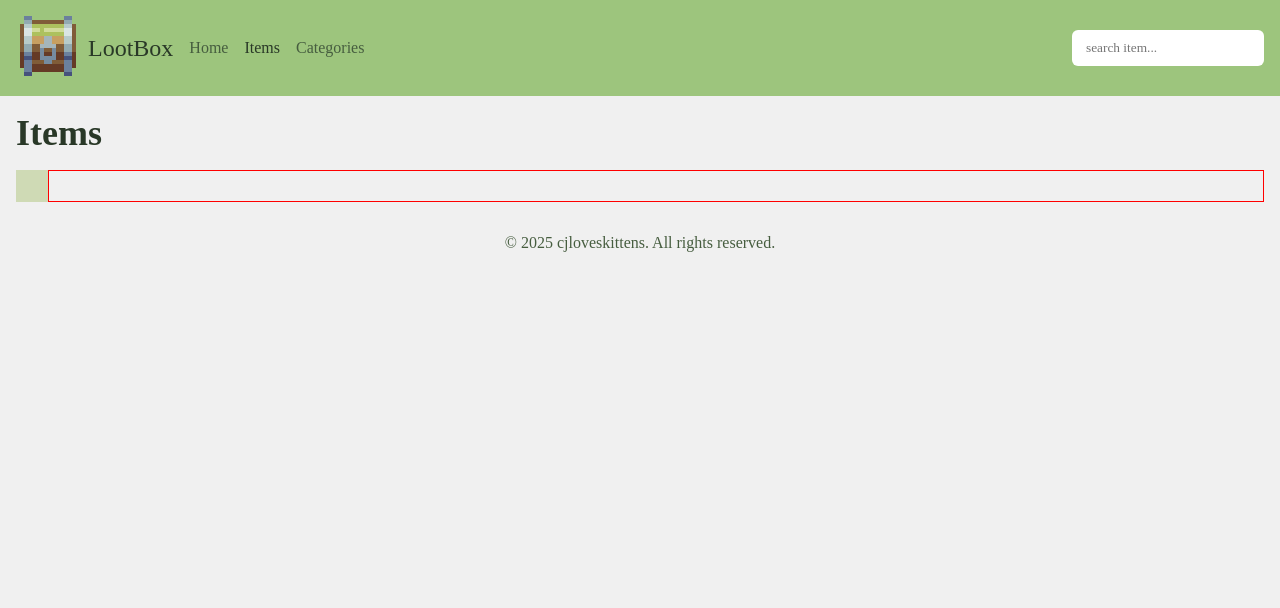
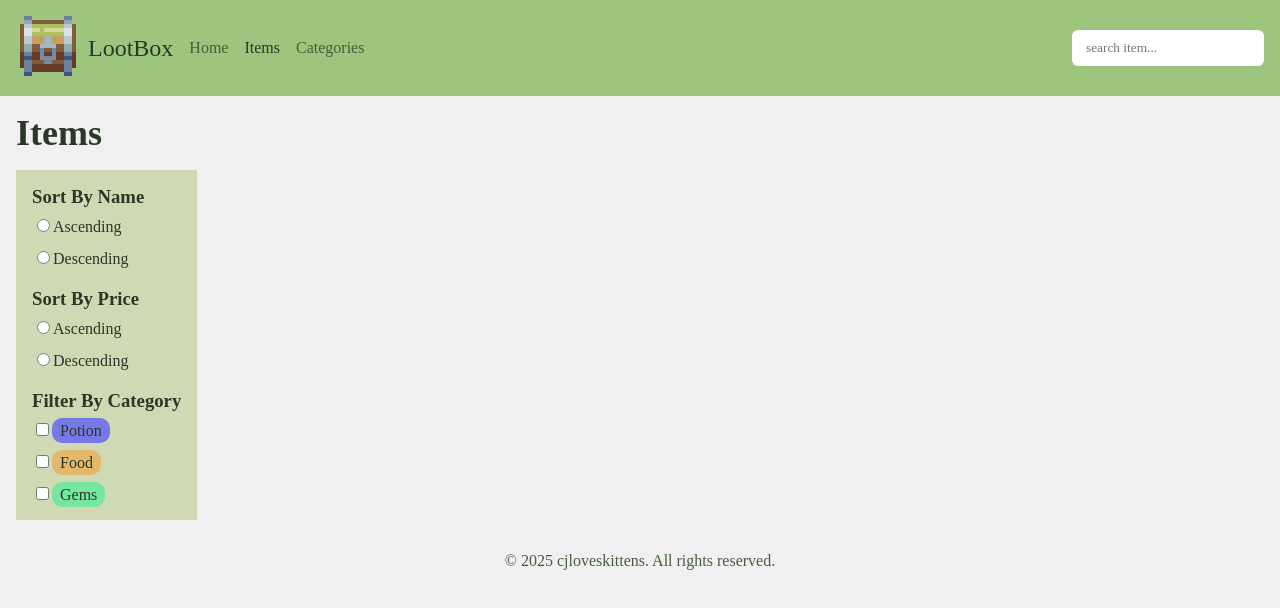
Before and after one commit to cjxo/inventory-app-client, a React (Vite) app: page /items in a window 1280 px wide. Shown: the top 608 px of the page. Built offline with nearby package versions, Linux system fonts and the light colour scheme; a web font is replaced by a local one.

Commit message:
Added simple Item sorter for wide screens

```diff
--- a/src/components/NarrowSortDropdown.jsx
+++ b/src/components/NarrowSortDropdown.jsx
@@ -1,10 +1,10 @@
 import styles from "../styles/component.module.css";
 
-const MobileSortDropdown = () => {
+const NarrowSortDropdown = () => {
   return (
     <div className={styles.dropDown}>
       <div className={styles.sortGroup}>
-        <h3>Name</h3>
+        <h3>Sort By Name</h3>
         <div className={styles.buttons}>
           <button data-testid="name-asc">Ascending</button>
           <button data-testid="name-desc">Descending</button>
@@ -12,7 +12,7 @@ const MobileSortDropdown = () => {
       </div>
 
       <div className={styles.sortGroup}>
-        <h3>Price</h3>
+        <h3>Sort By Price</h3>
         <div className={styles.buttons}>
           <button data-testid="price-asc">Ascending</button>
           <button data-testid="price-desc">Descending</button>
@@ -20,7 +20,7 @@ const MobileSortDropdown = () => {
       </div>
 
       <div className={styles.sortGroup}>
-        <h3>Category</h3>
+        <h3>Filter By Category</h3>
         <div className={styles.buttons}>
           <button>Potion</button>
           <button>Food</button>
@@ -31,4 +31,4 @@ const MobileSortDropdown = () => {
   );
 };
 
-export default MobileSortDropdown;
+export default NarrowSortDropdown;
--- /dev/null
+++ b/src/components/SortOptionsWide.jsx
@@ -0,0 +1,59 @@
+import styles from "../styles/component.module.css";
+
+const SortOptionsWide = () => {
+  return (
+    <div className={styles.sortDropdownWide}>
+      <div className={styles.sortGroup}>
+        <h3>Sort By Name</h3>
+        <form>
+          <div className={styles.inputLabelPair}>
+            <input id="name-asc" value="asc" name="name-sort-order" type="radio" />
+            <label htmlFor="name-asc">Ascending</label>
+          </div>
+
+          <div className={styles.inputLabelPair}>
+            <input id="name-desc" value="desc" name="name-sort-order" type="radio" />
+            <label htmlFor="name-desc">Descending</label>
+          </div>
+        </form>
+      </div>
+
+      <div className={styles.sortGroup}>
+        <h3>Sort By Price</h3>
+        <form>
+          <div className={styles.inputLabelPair}>
+            <input id="price-asc" value="asc" name="price-sort-order" type="radio" />
+            <label htmlFor="price-asc">Ascending</label>
+          </div>
+
+          <div className={styles.inputLabelPair}>
+            <input id="price-desc" value="desc" name="price-sort-order" type="radio" />
+            <label htmlFor="price-desc">Descending</label>
+          </div>
+        </form>
+      </div>
+
+      <div className={styles.sortGroup}>
+        <h3>Filter By Category</h3>
+
+        <form>
+          <div className={styles.inputLabelPair}>
+            <input id="potion" value="potion" name="potion" type="checkbox" />
+            <label style={{backgroundColor: "#777ae6", padding: "4px 8px", borderRadius: "10px"}} htmlFor="potion">Potion</label>
+          </div>
+          <div className={styles.inputLabelPair}>
+            <input id="food" value="food" name="food" type="checkbox" />
+            <label style={{backgroundColor: "#e2b86c", padding: "4px 8px", borderRadius: "10px"}} htmlFor="food">Food</label>
+          </div>
+          <div className={styles.inputLabelPair}>
+            <input id="gems" value="gems" name="gems" type="checkbox" />
+            <label style={{backgroundColor: "#77e6a1", padding: "4px 8px", borderRadius: "10px"}} htmlFor="gems">Gems</label>
+          </div>
+        </form>
+
+      </div>
+    </div>
+  );
+};
+
+export default SortOptionsWide;
--- a/src/routes/ItemPage.jsx
+++ b/src/routes/ItemPage.jsx
@@ -2,6 +2,7 @@ import { useState } from "react";
 import styles from "../styles/route.module.css";
 import ButtonImage from "../components/ButtonImage";
 import NarrowSortDropdown from "../components/NarrowSortDropdown";
+import SortOptionsWide from "../components/SortOptionsWide";
 
 const ItemPage = () => {
   const [openDropDown, setOpenDropDown] = useState(false);
@@ -21,6 +22,8 @@ const ItemPage = () => {
             className={styles.sortBtn}
             onClick={() => setOpenDropDown(!openDropDown)}
           />
+
+          <SortOptionsWide />
         </div>
 
         {openDropDown && <NarrowSortDropdown />}
--- a/src/styles/component.module.css
+++ b/src/styles/component.module.css
@@ -176,4 +176,30 @@ footer {
       }
     }
   }
+
+  @media (min-width: 768px) {
+    display: none;
+  }
 }
+
+.sortDropdownWide {
+  display: none;
+  flex-direction: column;
+  gap: 20px;
+  .sortGroup {
+    h3 {
+      font-weight: 600;
+      margin-bottom: 8px;
+    }
+
+    form {
+      display: flex;
+      flex-direction: column;
+      gap: 12px;
+    }
+  }
+
+  @media (min-width: 768px) {
+    display: flex;
+  }
+}
--- a/src/styles/route.module.css
+++ b/src/styles/route.module.css
@@ -70,7 +70,6 @@ main {
 
     .itemGrid {
       flex-grow: 1;
-      border: 1px solid red;
     }
 
     @media (min-width: 768px) {
```
Also changed, not shown: 2 other files (tests, documents, lock files or other folders).
